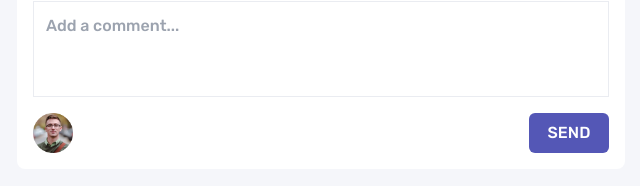
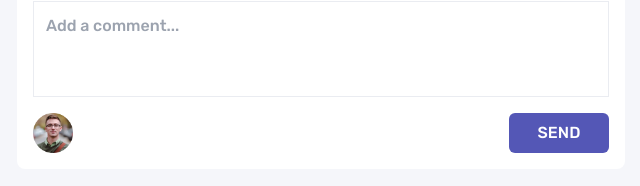
Before and after one commit to lloydjohnlandeza/interactive-comments-section, a Vue app: page / in a window 1280 px wide. Shown: the part 943-1129 px from the top of the page, without its empty margins (15-655 px from the left). Built offline with nearby package versions, Linux system fonts and the light colour scheme.

Commit message:
fix update btn

```diff
--- a/src/components/AppAddComment.vue
+++ b/src/components/AppAddComment.vue
@@ -53,7 +53,7 @@
   <div class="bg-white p-4 rounded-lg grid grid-cols-2 gap-4 mb-5">
     <textarea class="col-span-2 border-light-gray border-solid border focus-visible:border-dark-blue p-3 resize-none h-24 placeholder:font-medium focus-visible:outline-none outline-none transition-all"  v-model="comment" name="comment" placeholder="Add a comment..."></textarea>
     <img class="col-span-1 w-10" v-if="showImage" :src="img" />
-    <button class="col-span-1 ml-auto bg-moderate-blue text-white transition-all hover:opacity-70 rounded-md w-20 uppercase font-medium" @click="handleSubmit">{{buttonLabel}}</button>
+    <button :class="{'col-span-2': !showImage}" class="col-span-1 ml-auto bg-moderate-blue text-white transition-all hover:opacity-70 rounded-md min-w-[100px] p-2 uppercase font-medium" @click="handleSubmit">{{buttonLabel}}</button>
   </div>
 </template>
 
```
